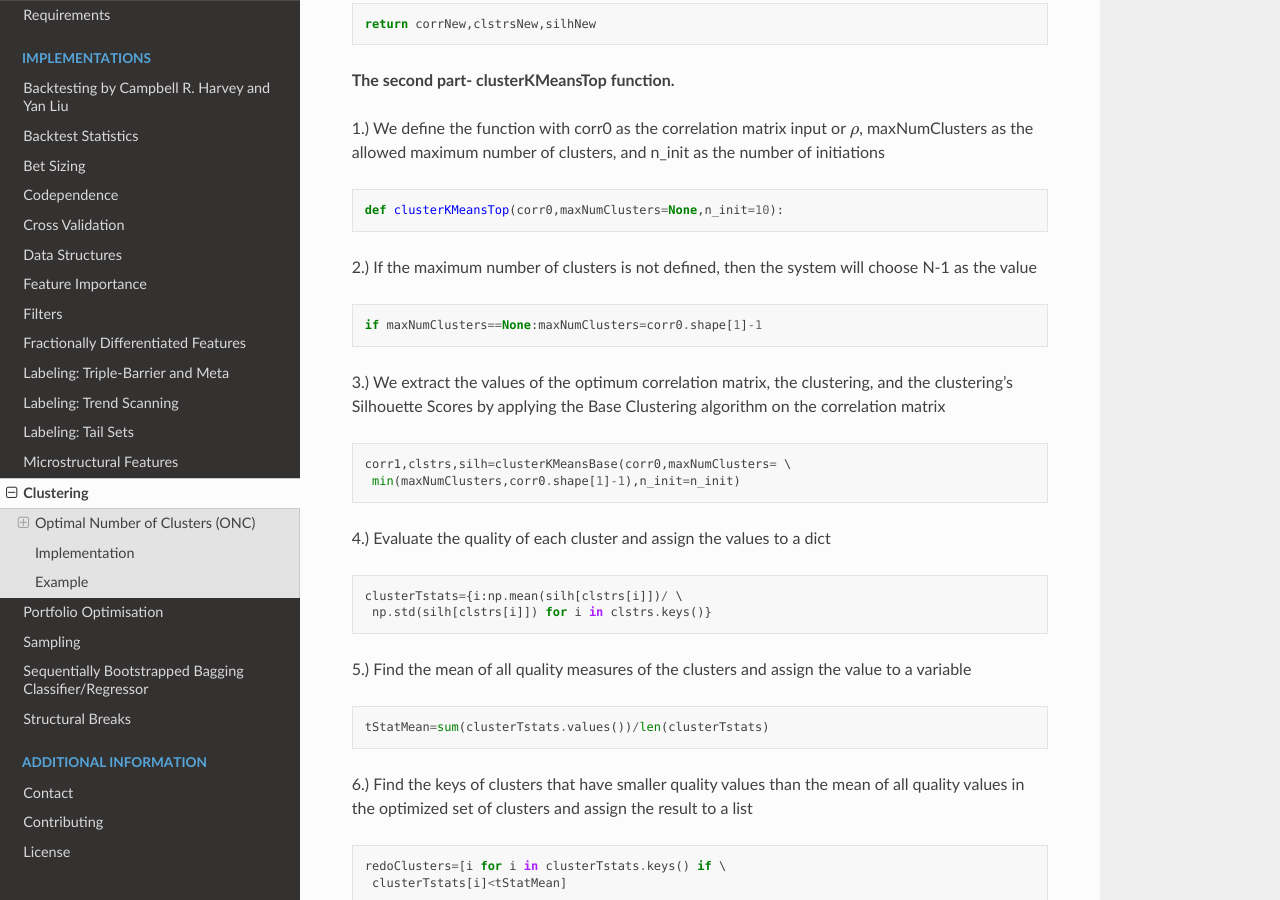
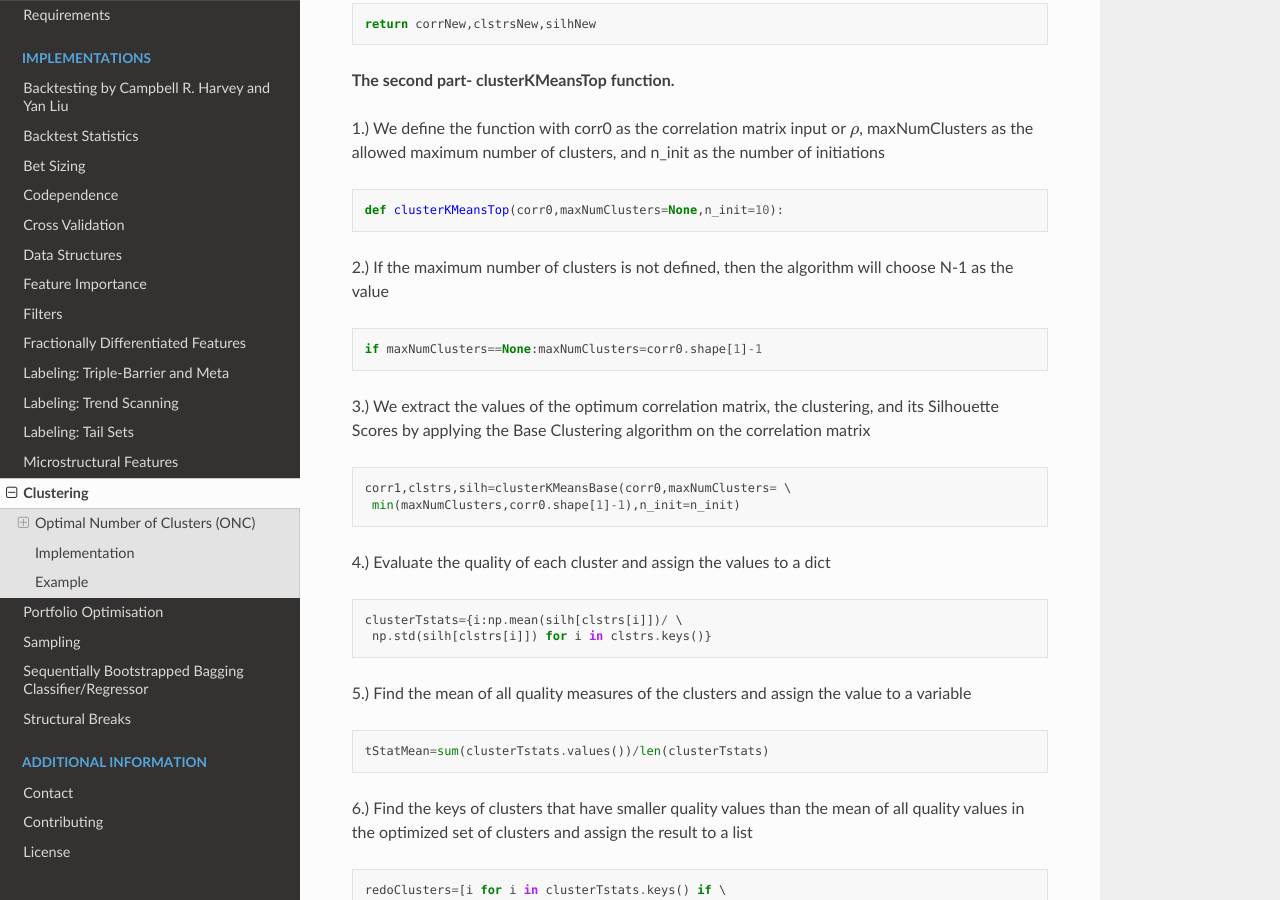
Before and after one commit to hudson-and-thames/mlfinlab, a Sphinx documentation site: the page built from docs/source/implementations/clustering.rst, in a window 1280 px wide and 900 px high, scrolled down 8284 px. Built offline with Sphinx 7.4.7 and the Read the Docs theme 2.0.0, drawn with Linux system fonts in a browser that asks for light colours.

Commit message:
modified clustering.rst

```diff
--- a/docs/source/implementations/clustering.rst
+++ b/docs/source/implementations/clustering.rst
@@ -329,13 +329,13 @@ The details and explanations of the Top-Level of Clustering are provided below:
 
         def clusterKMeansTop(corr0,maxNumClusters=None,n_init=10):
 
-2.) If the maximum number of clusters is not defined, then the system will choose N-1 as the value
+2.) If the maximum number of clusters is not defined, then the algorithm will choose N-1 as the value
 
 .. code-block:: python
 
         if maxNumClusters==None:maxNumClusters=corr0.shape[1]-1
 
-3.) We extract the values of the optimum correlation matrix, the clustering, and the clustering's Silhouette Scores by applying the Base Clustering algorithm on the correlation matrix
+3.) We extract the values of the optimum correlation matrix, the clustering, and its Silhouette Scores by applying the Base Clustering algorithm on the correlation matrix
 
 .. code-block:: python
 
```
